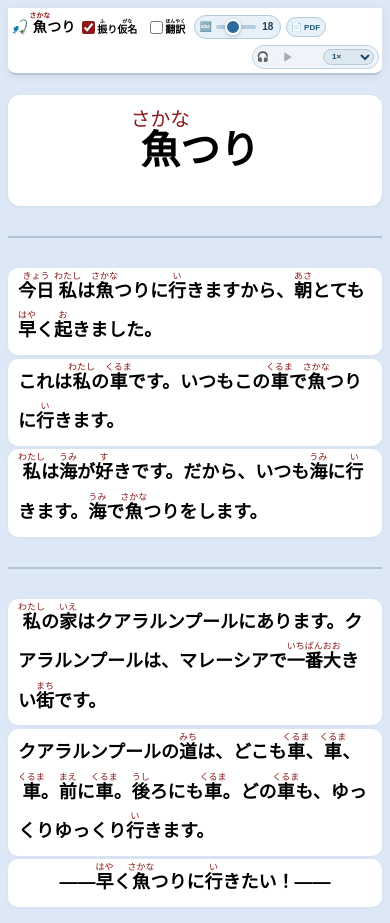
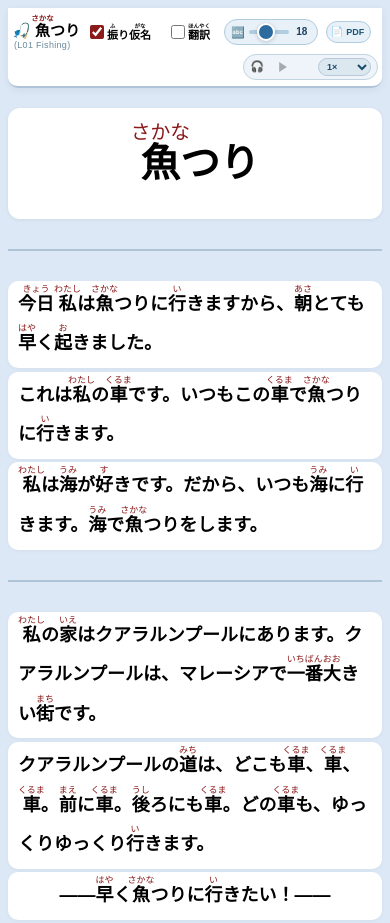
Before and after one commit to ACG-Applications/fishing-reader, a plain HTML site: page index.html in a window 390 px wide. Shown: the top 923 px of the page. Drawn offline with Linux system fonts and the light colour scheme.

Commit message:
Update index.html

```diff
--- a/index.html
+++ b/index.html
@@ -35,88 +35,90 @@
         max-width: 820px;
         margin: 0 auto;
         padding: 20px 16px;
-        background: #dce8f5; /* Light blue page background */
+        background: #dce8f5;
         color: #000000;
         font-weight: 700;
         line-height: 2.2;
         font-size: 18px;
       }
 
-      /* ===== STICKY HEADER ===== */
+      /* ===== STICKY HEADER - LARGER ===== */
       .sticky-header {
         position: sticky;
         top: 0;
         z-index: 100;
-        background: #ffffff; /* Pure white header */
-        padding: 8px 6px 8px 6px;
+        background: #ffffff;
+        padding: 10px 10px 10px 10px;
         border-bottom: 2px solid #b0c4d8;
         margin-bottom: 20px;
         box-shadow: 0 2px 8px rgba(0, 0, 0, 0.06);
         display: flex;
         flex-wrap: wrap;
         align-items: center;
-        gap: 4px 6px;
-        font-size: 13px;
-        min-height: 44px;
-        border-radius: 0 0 8px 8px;
+        gap: 6px 10px;
+        font-size: 15px;
+        min-height: 56px;
+        border-radius: 0 0 10px 10px;
       }
 
       .header-title {
         display: flex;
-        align-items: baseline;
-        gap: 3px;
-        white-space: nowrap;
+        flex-direction: column;
+        align-items: flex-start;
+        gap: 0px;
         flex-shrink: 0;
+        line-height: 1.2;
       }
 
       .header-title .ja {
         font-weight: 900;
-        font-size: 17px;
+        font-size: 20px;
         color: #000000;
       }
 
       .header-title .ja ruby rt {
         font-size: 0.5em;
-        color: #8b1a1a; /* Dark red furigana */
+        color: #8b1a1a;
       }
 
       .header-title .en {
         font-weight: 400;
-        font-size: 10px;
+        font-size: 11px;
         color: #6a8a9a;
-        letter-spacing: 0.2px;
+        letter-spacing: 0.3px;
+        padding-left: 2px;
       }
 
       .controls-group {
         display: flex;
         flex-wrap: wrap;
         align-items: center;
-        gap: 3px 5px;
+        gap: 4px 8px;
         flex-shrink: 0;
       }
 
       .controls-group .control-item {
         display: flex;
         align-items: center;
-        gap: 2px;
+        gap: 3px;
         line-height: 1.2;
       }
 
       .controls-group .control-item label {
         font-weight: 700;
-        font-size: 12px;
+        font-size: 14px;
         display: flex;
         align-items: center;
-        gap: 2px;
+        gap: 3px;
         cursor: pointer;
         color: #000000;
         white-space: nowrap;
-        padding: 2px 4px;
+        padding: 3px 6px;
       }
 
       .controls-group .control-item label input[type="checkbox"] {
-        width: 15px;
-        height: 15px;
+        width: 17px;
+        height: 17px;
         accent-color: #8b1a1a;
         cursor: pointer;
         margin: 0;
@@ -124,39 +126,39 @@
 
       .controls-group .control-item .en-label {
         font-weight: 400;
-        font-size: 8px;
+        font-size: 9px;
         color: #6a8a9a;
         margin-left: 1px;
-        display: block; /* Always show */
+        display: block;
       }
 
       .controls-group .sep {
         color: #b0c4d8;
         font-weight: 300;
         user-select: none;
-        font-size: 10px;
+        font-size: 12px;
       }
 
       /* ===== FONT SIZE SLIDER ===== */
       .font-slider-wrap {
         display: flex;
         align-items: center;
-        gap: 3px;
+        gap: 4px;
         background: #e8f0f8;
-        padding: 2px 8px 2px 6px;
+        padding: 3px 10px 3px 8px;
         border-radius: 20px;
         border: 1px solid #b0cce0;
-        height: 30px;
+        height: 34px;
         flex-shrink: 0;
       }
 
       .font-slider-wrap .slider-icon {
-        font-size: 13px;
+        font-size: 15px;
         line-height: 1;
       }
 
       .font-slider-wrap input[type="range"] {
-        width: 60px;
+        width: 70px;
         height: 4px;
         -webkit-appearance: none;
         appearance: none;
@@ -170,8 +172,8 @@
       .font-slider-wrap input[type="range"]::-webkit-slider-thumb {
         -webkit-appearance: none;
         appearance: none;
-        width: 16px;
-        height: 16px;
+        width: 18px;
+        height: 18px;
         border-radius: 50%;
         background: #2c6b9e;
         cursor: pointer;
@@ -180,8 +182,8 @@
       }
 
       .font-slider-wrap input[type="range"]::-moz-range-thumb {
-        width: 16px;
-        height: 16px;
+        width: 18px;
+        height: 18px;
         border-radius: 50%;
         background: #2c6b9e;
         cursor: pointer;
@@ -191,9 +193,9 @@
 
       .font-slider-wrap .slider-value {
         font-weight: 700;
-        font-size: 12px;
+        font-size: 14px;
         color: #1a3e5c;
-        min-width: 20px;
+        min-width: 24px;
         text-align: center;
       }
 
@@ -201,30 +203,30 @@
       .audio-wrap {
         display: flex;
         align-items: center;
-        gap: 3px;
+        gap: 4px;
         background: #eef4f9;
-        padding: 2px 8px 2px 6px;
+        padding: 3px 10px 3px 8px;
         border-radius: 30px;
         border: 1px solid #c0d4e0;
-        height: 30px;
+        height: 34px;
         flex-shrink: 0;
         margin-left: auto;
       }
 
       .audio-wrap .audio-label {
         font-weight: 700;
-        font-size: 13px;
+        font-size: 15px;
         color: #003366;
         line-height: 1;
       }
 
       .audio-wrap audio {
-        max-width: 80px;
+        max-width: 90px;
         width: 100%;
-        height: 20px;
+        height: 22px;
         outline: none;
         border-radius: 30px;
-        min-width: 60px;
+        min-width: 65px;
         display: block;
       }
 
@@ -235,7 +237,7 @@
 
       .audio-wrap audio::-webkit-media-controls-play-button {
         display: block !important;
-        transform: scale(0.8);
+        transform: scale(0.85);
       }
 
       .audio-wrap audio::-webkit-media-controls-timeline {
@@ -251,18 +253,18 @@
 
       /* Speed dropdown */
       .speed-select {
-        font-size: 10px;
+        font-size: 11px;
         font-weight: 600;
         color: #1a4a6a;
         background: #dce8f0;
         border: 1px solid #b8c8d8;
         border-radius: 12px;
         padding: 0 4px;
-        height: 20px;
+        height: 22px;
         cursor: pointer;
         font-family: inherit;
         outline: none;
-        min-width: 32px;
+        min-width: 36px;
         flex-shrink: 0;
       }
 
@@ -270,18 +272,18 @@
       .pdf-link {
         display: flex;
         align-items: center;
-        gap: 2px;
-        font-size: 11px;
+        gap: 3px;
+        font-size: 13px;
         font-weight: 600;
         color: #1a5a7a;
         background: #e8f0f8;
-        padding: 2px 10px 2px 6px;
+        padding: 3px 12px 3px 8px;
         border-radius: 20px;
         border: 1px solid #b0cce0;
         text-decoration: none;
         white-space: nowrap;
         transition: background 0.2s;
-        height: 26px;
+        height: 30px;
         flex-shrink: 0;
       }
 
@@ -290,15 +292,15 @@
       }
 
       .pdf-link .icon {
-        font-size: 12px;
+        font-size: 14px;
       }
 
       .pdf-link .label {
         font-weight: 600;
-        font-size: 10px;
-      }
-
-      /* ===== MAIN CONTENT - PURE WHITE SENTENCE BACKGROUNDS ===== */
+        font-size: 11px;
+      }
+
+      /* ===== MAIN CONTENT ===== */
       h1 {
         text-align: center;
         font-weight: 900;
@@ -313,13 +315,13 @@
       }
 
       h1 ruby rt {
-        color: #8b1a1a; /* Dark red furigana */
+        color: #8b1a1a;
       }
 
       .sentence {
         margin-bottom: 0.2em;
         font-size: 1em;
-        background: #ffffff; /* Pure white background */
+        background: #ffffff;
         padding: 8px 16px;
         border-radius: 10px;
         box-shadow: 0 1px 4px rgba(0, 0, 0, 0.04);
@@ -330,7 +332,6 @@
         box-shadow: 0 2px 8px rgba(0, 0, 0, 0.08);
       }
 
-      /* Furigana styling - Dark Red */
       .sentence ruby rt,
       h1 ruby rt,
       .question ruby rt,
@@ -338,11 +339,10 @@
       .think-block ruby rt,
       .qa-block ruby rt,
       .page-footer ruby rt {
-        color: #8b1a1a; /* Dark red furigana */
+        color: #8b1a1a;
         font-weight: 400;
       }
 
-      /* Japanese text - Black */
       .sentence,
       .question,
       .answer,
@@ -354,12 +354,11 @@
         color: #000000;
       }
 
-      /* Translations - Dark Blue */
       .sentence .translation {
         display: none;
         font-weight: 400;
         font-size: 0.8em;
-        color: #1a3a7a; /* Dark blue */
+        color: #1a3a7a;
         line-height: 1.6;
         margin-top: -0.2em;
         margin-bottom: 0.6em;
@@ -374,7 +373,7 @@
 
       /* ===== QA BLOCK ===== */
       .qa-block {
-        background: #ffffff; /* Pure white */
+        background: #ffffff;
         border: 2px solid #2c6b9e;
         border-radius: 20px;
         padding: 16px 20px 20px;
@@ -435,7 +434,7 @@
         display: none;
         font-weight: 400;
         font-size: 0.75em;
-        color: #1a3a7a; /* Dark blue */
+        color: #1a3a7a;
         margin-left: 8px;
       }
 
@@ -464,7 +463,7 @@
         display: none;
         font-weight: 400;
         font-size: 0.8em;
-        color: #1a3a7a; /* Dark blue */
+        color: #1a3a7a;
         line-height: 1.5;
         margin-top: 2px;
         padding-left: 8px;
@@ -516,7 +515,7 @@
 
       /* ===== THINK BLOCK ===== */
       .think-block {
-        background: #ffffff; /* Pure white */
+        background: #ffffff;
         border: 2px solid #b0b8c9;
         border-radius: 20px;
         padding: 16px 20px 20px;
@@ -615,7 +614,6 @@
         color: #1a4a7a;
       }
 
-      /* Individual speaker buttons */
       .speaker-btn {
         background: none;
         border: none;
@@ -668,7 +666,7 @@
         font-weight: 400;
         color: #000000;
         line-height: 1.8;
-        background: #ffffff; /* Pure white */
+        background: #ffffff;
         padding: 16px 20px;
         border-radius: 12px;
         box-shadow: 0 1px 4px rgba(0, 0, 0, 0.04);
@@ -719,67 +717,67 @@
           padding: 12px 12px;
         }
         .sticky-header {
-          gap: 3px 4px;
-          padding: 6px 4px 6px 4px;
+          gap: 4px 6px;
+          padding: 8px 6px 8px 6px;
+          font-size: 13px;
+          min-height: 48px;
+        }
+        .header-title .ja {
+          font-size: 17px;
+        }
+        .header-title .en {
+          font-size: 10px;
+        }
+        .controls-group .control-item label {
           font-size: 12px;
-          min-height: 40px;
-        }
-        .header-title .ja {
-          font-size: 15px;
-        }
-        .header-title .en {
+        }
+        .controls-group .control-item label input[type="checkbox"] {
+          width: 15px;
+          height: 15px;
+        }
+        .controls-group .control-item .en-label {
           display: none;
-        }
-        .controls-group .control-item label {
-          font-size: 11px;
-        }
-        .controls-group .control-item label input[type="checkbox"] {
-          width: 14px;
-          height: 14px;
-        }
-        .controls-group .control-item .en-label {
-          display: none; /* Hide on small screens */
         }
         .controls-group .sep {
           display: none;
         }
         .font-slider-wrap {
-          height: 28px;
-          padding: 2px 6px;
+          height: 30px;
+          padding: 2px 8px;
         }
         .font-slider-wrap input[type="range"] {
-          width: 50px;
+          width: 55px;
         }
         .font-slider-wrap .slider-value {
+          font-size: 12px;
+        }
+        .audio-wrap {
+          height: 30px;
+          padding: 2px 8px;
+        }
+        .audio-wrap audio {
+          max-width: 65px;
+          min-width: 55px;
+          height: 20px;
+        }
+        .audio-wrap .audio-label {
+          font-size: 13px;
+        }
+        .speed-select {
+          font-size: 10px;
+          height: 20px;
+          min-width: 30px;
+        }
+        .pdf-link {
+          height: 26px;
           font-size: 11px;
-        }
-        .audio-wrap {
-          height: 28px;
-          padding: 2px 6px;
-        }
-        .audio-wrap audio {
-          max-width: 60px;
-          min-width: 50px;
-          height: 18px;
-        }
-        .audio-wrap .audio-label {
-          font-size: 11px;
-        }
-        .speed-select {
-          font-size: 9px;
-          height: 18px;
-          min-width: 28px;
-        }
-        .pdf-link {
-          height: 24px;
+          padding: 2px 10px 2px 6px;
+        }
+        .pdf-link .icon {
+          font-size: 12px;
+        }
+        .pdf-link .label {
           font-size: 10px;
-          padding: 2px 8px 2px 5px;
-        }
-        .pdf-link .icon {
-          font-size: 10px;
-        }
-        .pdf-link .label {
-          font-size: 9px;
         }
         .qa-block {
           padding: 14px 16px 16px;
@@ -803,27 +801,30 @@
           font-size: 16px;
         }
         .sticky-header {
-          gap: 2px 3px;
-          padding: 4px 3px 4px 3px;
+          gap: 3px 4px;
+          padding: 6px 4px 6px 4px;
+          font-size: 12px;
+          min-height: 42px;
+        }
+        .header-title .ja {
+          font-size: 15px;
+        }
+        .header-title .en {
+          font-size: 9px;
+        }
+        .controls-group .control-item label {
           font-size: 11px;
-          min-height: 36px;
-        }
-        .header-title .ja {
-          font-size: 14px;
-        }
-        .controls-group .control-item label {
-          font-size: 10px;
         }
         .controls-group .control-item label input[type="checkbox"] {
-          width: 13px;
-          height: 13px;
+          width: 14px;
+          height: 14px;
         }
         .controls-group .control-item .en-label {
           display: none;
         }
         .font-slider-wrap {
-          height: 24px;
-          padding: 1px 4px;
+          height: 26px;
+          padding: 1px 6px;
           gap: 2px;
         }
         .font-slider-wrap input[type="range"] {
@@ -831,39 +832,39 @@
         }
         .font-slider-wrap .slider-value {
           font-size: 10px;
-          min-width: 16px;
+          min-width: 18px;
         }
         .font-slider-wrap .slider-icon {
+          font-size: 11px;
+        }
+        .audio-wrap {
+          height: 26px;
+          padding: 1px 6px;
+          gap: 2px;
+        }
+        .audio-wrap audio {
+          max-width: 50px;
+          min-width: 42px;
+          height: 18px;
+        }
+        .audio-wrap .audio-label {
+          font-size: 11px;
+        }
+        .speed-select {
+          font-size: 9px;
+          height: 18px;
+          min-width: 26px;
+        }
+        .pdf-link {
+          height: 22px;
           font-size: 10px;
-        }
-        .audio-wrap {
-          height: 24px;
-          padding: 1px 4px;
-          gap: 2px;
-        }
-        .audio-wrap audio {
-          max-width: 45px;
-          min-width: 38px;
-          height: 16px;
-        }
-        .audio-wrap .audio-label {
+          padding: 1px 6px 1px 4px;
+        }
+        .pdf-link .icon {
           font-size: 10px;
         }
-        .speed-select {
-          font-size: 8px;
-          height: 16px;
-          min-width: 24px;
-        }
-        .pdf-link {
-          height: 20px;
+        .pdf-link .label {
           font-size: 9px;
-          padding: 1px 5px 1px 4px;
-        }
-        .pdf-link .icon {
-          font-size: 9px;
-        }
-        .pdf-link .label {
-          font-size: 8px;
         }
         .qa-block {
           padding: 10px 12px 14px;
```
